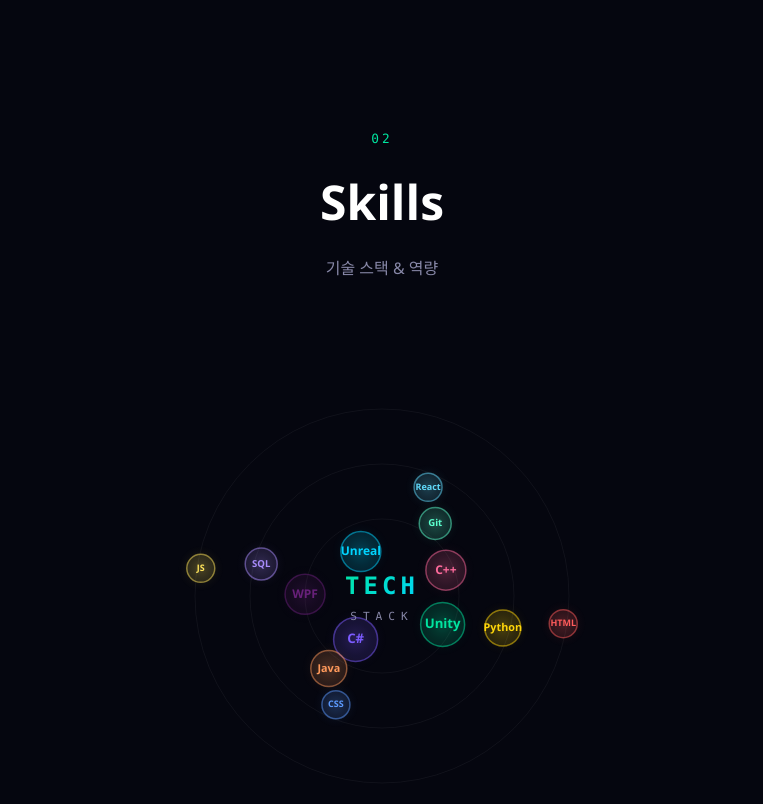
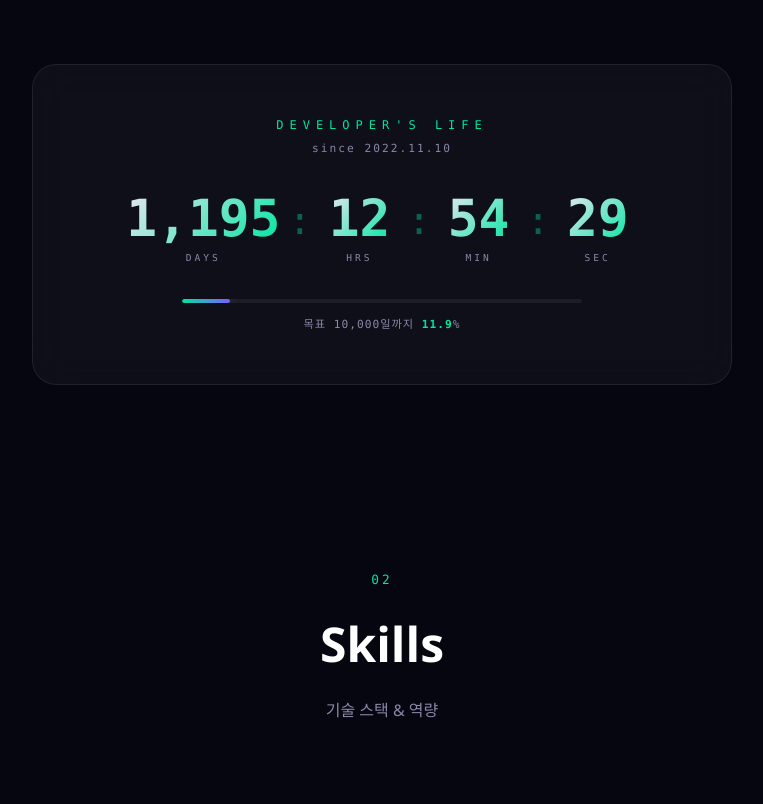
Before and after one commit to dbsrjs/CLAUDE_CODE, a plain HTML site: page LYG/index.html in a window 1280 px wide. Shown: the part 1770-2574 px from the top of the page, without its empty margins (258-1021 px from the left). Drawn offline with Linux system fonts and the light colour scheme; animation ran at ten frames a second.

Commit message:
feat: Developer's Life 실시간 카운터 섹션 추가
- 2022.11.10부터 실시간 경과 시간 표시 (일/시/분/초)
- 목표 10,000일 대비 진행률 바 & 퍼센트 표시
- About과 Skills 섹션 사이에 배치

```diff
--- a/LYG/index.html
+++ b/LYG/index.html
@@ -125,6 +125,39 @@
                     </div>
                 </div>
             </div>
+        </div>
+    </section>
+
+    <!-- ==================== DEVELOPER'S LIFE COUNTER ==================== -->
+    <section class="dev-life-section" id="devLife">
+        <div class="dev-life-container reveal">
+            <div class="dev-life-label">Developer's Life</div>
+            <div class="dev-life-since">since 2022.11.10</div>
+            <div class="dev-life-counter">
+                <div class="counter-block">
+                    <span class="counter-number" id="counterDays">0</span>
+                    <span class="counter-unit">DAYS</span>
+                </div>
+                <div class="counter-separator">:</div>
+                <div class="counter-block">
+                    <span class="counter-number" id="counterHours">00</span>
+                    <span class="counter-unit">HRS</span>
+                </div>
+                <div class="counter-separator">:</div>
+                <div class="counter-block">
+                    <span class="counter-number" id="counterMinutes">00</span>
+                    <span class="counter-unit">MIN</span>
+                </div>
+                <div class="counter-separator">:</div>
+                <div class="counter-block">
+                    <span class="counter-number" id="counterSeconds">00</span>
+                    <span class="counter-unit">SEC</span>
+                </div>
+            </div>
+            <div class="dev-life-bar">
+                <div class="dev-life-bar-fill" id="devLifeBarFill"></div>
+            </div>
+            <div class="dev-life-milestone">목표 10,000일까지 <span id="devLifePercent">0</span>%</div>
         </div>
     </section>
 
--- a/LYG/script.js
+++ b/LYG/script.js
@@ -396,8 +396,41 @@
 document.querySelectorAll('.reveal').forEach(el => revealObserver.observe(el));
 
 // =====================
-// 8. (Reserved)
+// 8. Developer's Life Counter (2022.11.10~)
 // =====================
+const DEV_START = new Date(2022, 10, 10); // 2022년 11월 10일 (month는 0-indexed)
+const GOAL_DAYS = 10000;
+
+function updateDevLifeCounter() {
+    const now = new Date();
+    const diff = now - DEV_START;
+
+    const totalDays = Math.floor(diff / (1000 * 60 * 60 * 24));
+    const hours = Math.floor((diff % (1000 * 60 * 60 * 24)) / (1000 * 60 * 60));
+    const minutes = Math.floor((diff % (1000 * 60 * 60)) / (1000 * 60));
+    const seconds = Math.floor((diff % (1000 * 60)) / 1000);
+
+    const daysEl = document.getElementById('counterDays');
+    const hoursEl = document.getElementById('counterHours');
+    const minutesEl = document.getElementById('counterMinutes');
+    const secondsEl = document.getElementById('counterSeconds');
+    const barFill = document.getElementById('devLifeBarFill');
+    const percentEl = document.getElementById('devLifePercent');
+
+    if (daysEl) {
+        daysEl.textContent = totalDays.toLocaleString();
+        hoursEl.textContent = String(hours).padStart(2, '0');
+        minutesEl.textContent = String(minutes).padStart(2, '0');
+        secondsEl.textContent = String(seconds).padStart(2, '0');
+
+        const percent = Math.min((totalDays / GOAL_DAYS) * 100, 100).toFixed(1);
+        barFill.style.width = percent + '%';
+        percentEl.textContent = percent;
+    }
+}
+
+updateDevLifeCounter();
+setInterval(updateDevLifeCounter, 1000);
 
 // =====================
 // 9. Skill Bar Animation
--- a/LYG/style.css
+++ b/LYG/style.css
@@ -650,6 +650,132 @@
 }
 
 /* =====================
+   DEVELOPER'S LIFE COUNTER
+   ===================== */
+.dev-life-section {
+    padding: 60px 20px;
+    display: flex;
+    justify-content: center;
+    align-items: center;
+}
+
+.dev-life-container {
+    text-align: center;
+    padding: 50px 60px;
+    background: var(--glass-bg);
+    border: 1px solid var(--glass-border);
+    border-radius: 24px;
+    backdrop-filter: blur(20px);
+    max-width: 700px;
+    width: 100%;
+}
+
+.dev-life-label {
+    font-family: var(--font-mono);
+    font-size: 0.75rem;
+    text-transform: uppercase;
+    letter-spacing: 6px;
+    color: var(--primary);
+    margin-bottom: 4px;
+}
+
+.dev-life-since {
+    font-family: var(--font-mono);
+    font-size: 0.7rem;
+    color: var(--text-dim);
+    margin-bottom: 30px;
+    letter-spacing: 2px;
+}
+
+.dev-life-counter {
+    display: flex;
+    justify-content: center;
+    align-items: center;
+    gap: 8px;
+}
+
+.counter-block {
+    display: flex;
+    flex-direction: column;
+    align-items: center;
+    min-width: 80px;
+}
+
+.counter-number {
+    font-family: var(--font-mono);
+    font-size: 3.2rem;
+    font-weight: 800;
+    color: var(--text);
+    line-height: 1;
+    background: linear-gradient(135deg, var(--text) 0%, var(--primary) 100%);
+    -webkit-background-clip: text;
+    -webkit-text-fill-color: transparent;
+    background-clip: text;
+}
+
+.counter-unit {
+    font-family: var(--font-mono);
+    font-size: 0.6rem;
+    color: var(--text-dim);
+    letter-spacing: 3px;
+    margin-top: 6px;
+}
+
+.counter-separator {
+    font-family: var(--font-mono);
+    font-size: 2.4rem;
+    color: var(--primary);
+    opacity: 0.4;
+    margin-bottom: 18px;
+}
+
+.dev-life-bar {
+    margin: 28px auto 12px;
+    width: 100%;
+    max-width: 400px;
+    height: 4px;
+    background: rgba(255, 255, 255, 0.06);
+    border-radius: 4px;
+    overflow: hidden;
+}
+
+.dev-life-bar-fill {
+    height: 100%;
+    background: linear-gradient(90deg, var(--primary), var(--accent));
+    border-radius: 4px;
+    transition: width 1s ease;
+    width: 0%;
+    box-shadow: 0 0 12px rgba(0, 229, 160, 0.4);
+}
+
+.dev-life-milestone {
+    font-family: var(--font-mono);
+    font-size: 0.7rem;
+    color: var(--text-dim);
+    letter-spacing: 1px;
+}
+
+.dev-life-milestone span {
+    color: var(--primary);
+    font-weight: 700;
+}
+
+@media (max-width: 480px) {
+    .dev-life-container {
+        padding: 36px 24px;
+    }
+    .counter-number {
+        font-size: 2rem;
+    }
+    .counter-block {
+        min-width: 55px;
+    }
+    .counter-separator {
+        font-size: 1.6rem;
+    }
+}
+
+/* =====================
    SKILLS SECTION
    ===================== */
 .skills-orbit-wrap {
```
